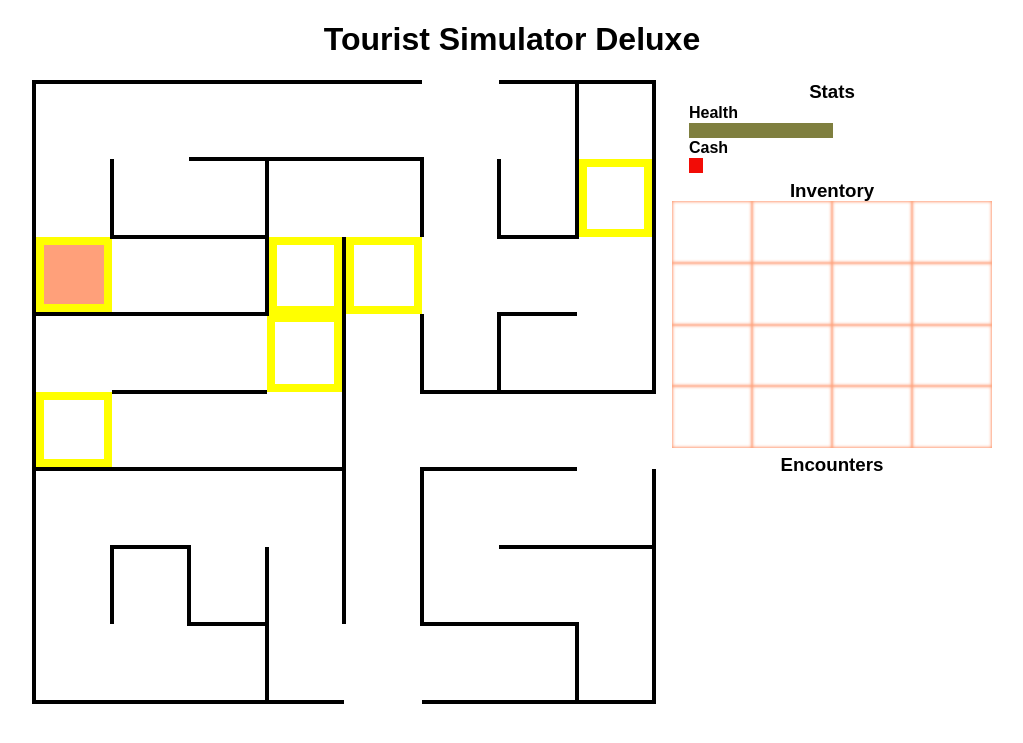
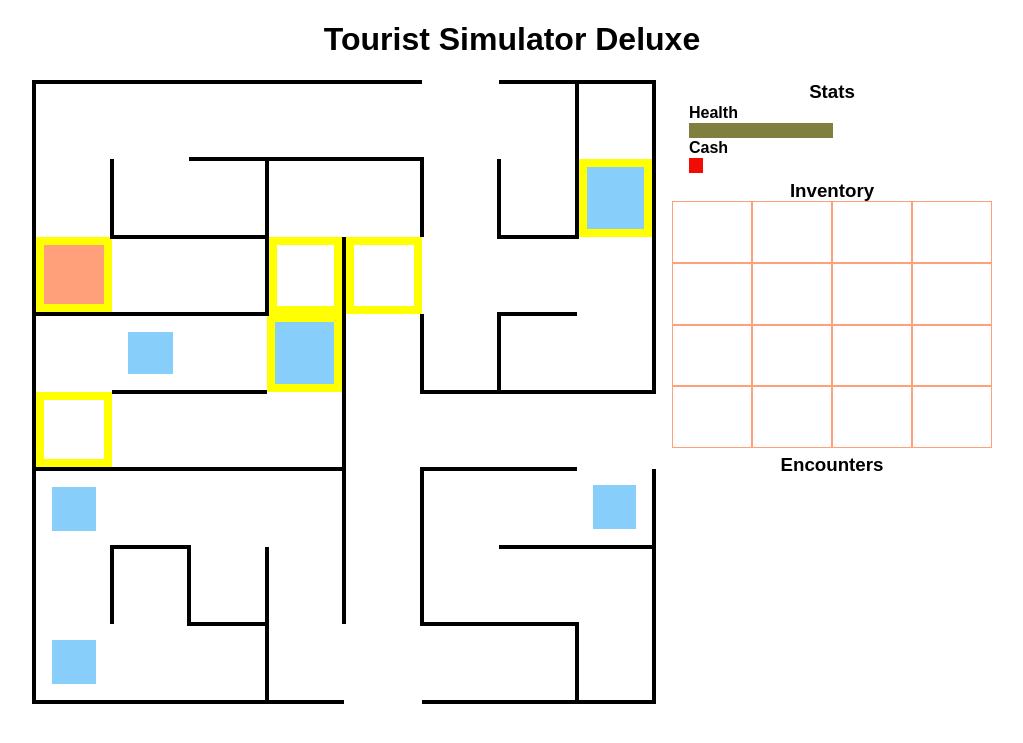
Before and after one commit to chepeniv/tourist_sim, a Flask app: page / in a window 1280 px wide. Shown: the top 743 px of the page, without its empty margins (128-1151 px from the left). Run offline with Flask 3, Linux system fonts and the light colour scheme; some libraries are stand-ins or nearby versions.

Commit message:
completed core inventory-maze logic

```diff
--- a/static/scripts/inventory.js
+++ b/static/scripts/inventory.js
@@ -8,7 +8,16 @@ function inventoryRow (size) {
 
   const lastRow = $('.items-row').last();
   for (let i = 0; i < size; i++) {
-    lastRow.append('<td class="item empty"></td>');
+    lastRow.append('<td class="empty-slot"></td>');
+  }
+}
+
+// drop items across the map randomly
+function dropRandItems (size) {
+  for (let i = 0; i < size; i++) {
+    const randX = Math.floor(Math.random() * size);
+    const randY = Math.floor(Math.random() * size);
+    $(`.${randY} .${randX}`).addClass('item-block');
   }
 }
 
@@ -18,6 +27,21 @@ function inventoryTable (size) {
   }
 }
 
+function examineItem () {
+  const pos = $('.player-pos');
+  const emptySlot = $('.empty-slot').first();
+  if (pos.hasClass('item-block')) {
+    pos.removeClass('item-block');
+    emptySlot.addClass('full-slot');
+    emptySlot.removeClass('empty-slot');
+  }
+}
+
 $(function () {
   inventoryTable(tableSize);
+  dropRandItems(8);
+
+  $('html').on('keydown', function (e) {
+    examineItem();
+  });
 });
--- a/static/styles/inventory.css
+++ b/static/styles/inventory.css
@@ -5,13 +5,13 @@
 }
 
 .items-row{
-	td {
-		box-shadow: 0px 0px 3px 1px lightsalmon inset;
-	}
 }
 
-.item {
+.full-slot {
+	background-color: lightskyblue;
+	box-shadow: 0px 0px 0px 8px white inset;
 }
 
-.empty {
+.empty-slot {
+	box-shadow: 0px 0px 0px 1px lightsalmon inset;
 }
--- a/static/styles/maze.css
+++ b/static/styles/maze.css
@@ -10,6 +10,7 @@
 
 .block {
 	aspect-ratio: 1/1;
+	box-shadow: 0px 0px 0px 16px white inset;
 }
 
 /******** walls ********/
@@ -47,9 +48,14 @@
 	border-bottom: none;
 }
 
-/******** characters ********/
+/******** interactive ********/
 
-/* add item block */
+.item-block {
+	background-color: lightskyblue;
+	background-clip: content-box;
+	box-sizing: border-box;
+	/* padding: 4px; */
+}
 
 .encounter {
 	box-shadow: 0px 0px 0px 8px yellow inset;
```
Also changed, not shown: delegation.md (+3 -1 lines).
